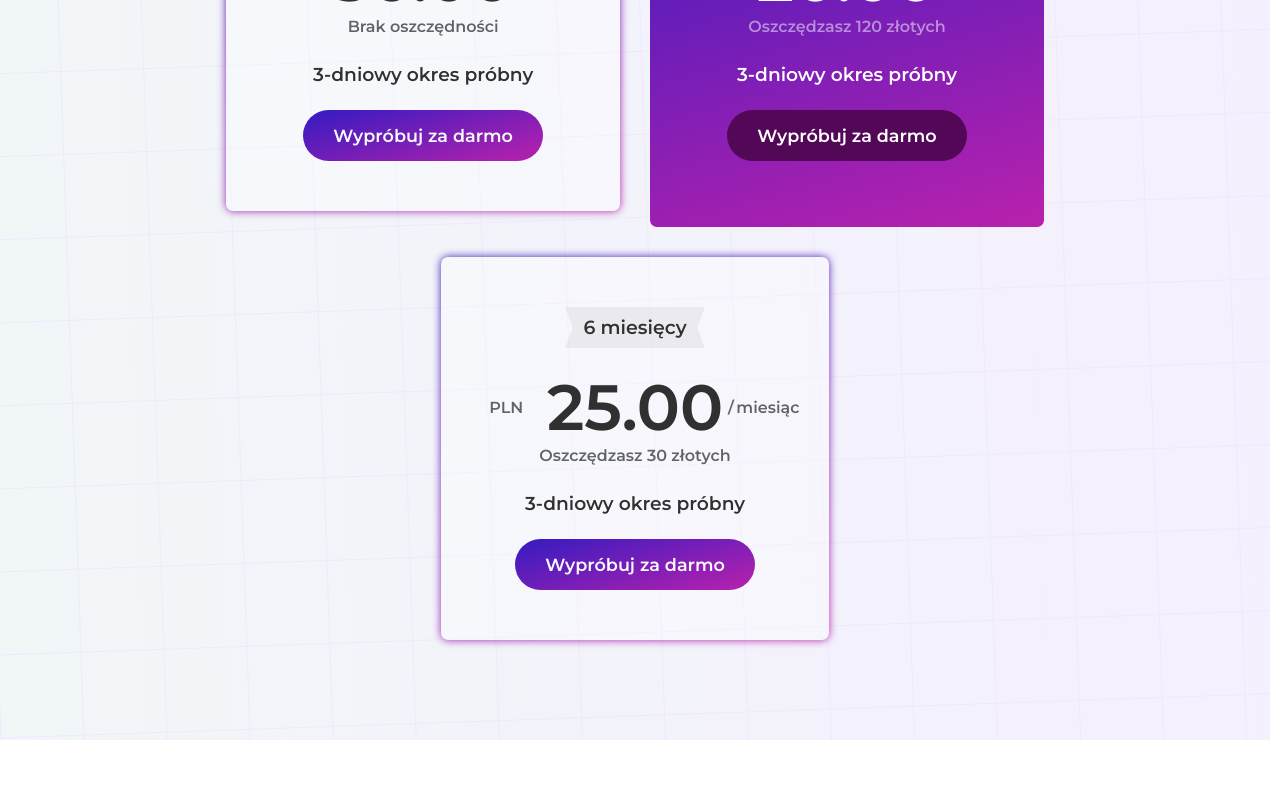
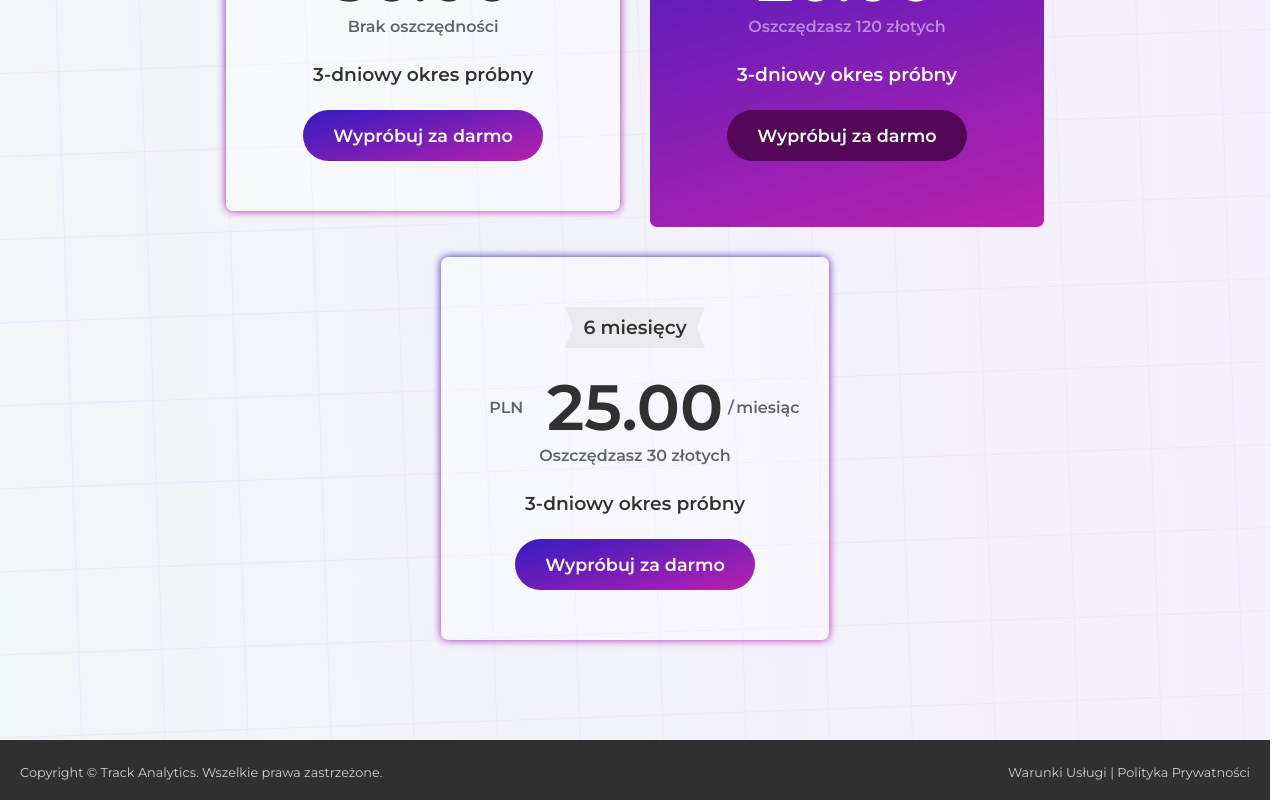
Before and after one commit to NiedziolkaMichal/track-adblock, a Next.js app: page / in a window 1280 px wide. Shown: the part 4246-5046 px from the top of the page. Before the commit the page ends 4986 px from the top, so only its background shows below. Built offline with nearby package versions, Linux system fonts and the light colour scheme; a web font is replaced by a local one.

Commit message:
Add footer

```diff
--- /dev/null
+++ b/src/components/footer.tsx
@@ -0,0 +1,34 @@
+import styled from "styled-components";
+import { SectionContent } from "./section";
+
+export function Footer() {
+  return (
+    <StyledFooter>
+      <FooterContent>
+        <div>Copyright © Track Analytics. Wszelkie prawa zastrzeżone.</div>
+        <nav>Warunki Usługi | Polityka Prywatności</nav>
+      </FooterContent>
+    </StyledFooter>
+  );
+}
+
+const StyledFooter = styled.footer`
+  background-color: ${({ theme }) => theme.footer.background};
+  color: white;
+`;
+
+const FooterContent = styled(SectionContent)`
+  padding: 25px 20px 20px;
+  justify-content: space-between;
+
+  font-size: 0.8rem;
+  color: ${({ theme }) => theme.footer.text};
+
+  > :last-child {
+    text-align: right;
+  }
+
+  @media (max-width: 450px) {
+    padding-inline: 10px;
+  }
+`;
--- a/src/pages/index.tsx
+++ b/src/pages/index.tsx
@@ -3,6 +3,7 @@ import styled from "styled-components";
 import { BigOrderedList, BigP, FullSizeImg } from "../components/common";
 import { Header } from "../components/header";
 import { BaseSectionHeading, Section, SectionContent, SkewedSection, SkewedSectionHeading, SkewedSectionsJoiner } from "../components/section";
+import { Footer } from "../components/footer";
 import { PricingCardTrial } from "../components/pricingCard";
 import { PositionedImageLink, PositionedLinkGrid } from "../components/positionedLinks";
 import { HeroImage, HeroSection } from "../components/hero";
@@ -30,6 +31,7 @@ export default function Home() {
         <HowItWorksSection />
         <CompatibilitySection />
         <PricingSection />
+        <Footer />
       </main>
     </>
   );
```
